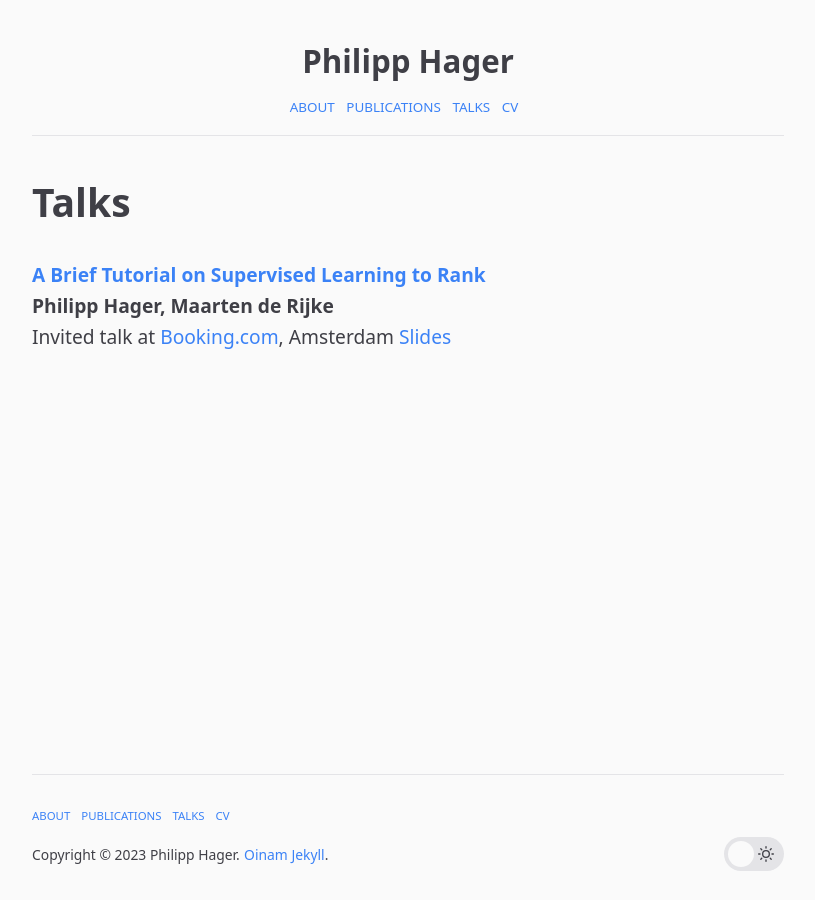
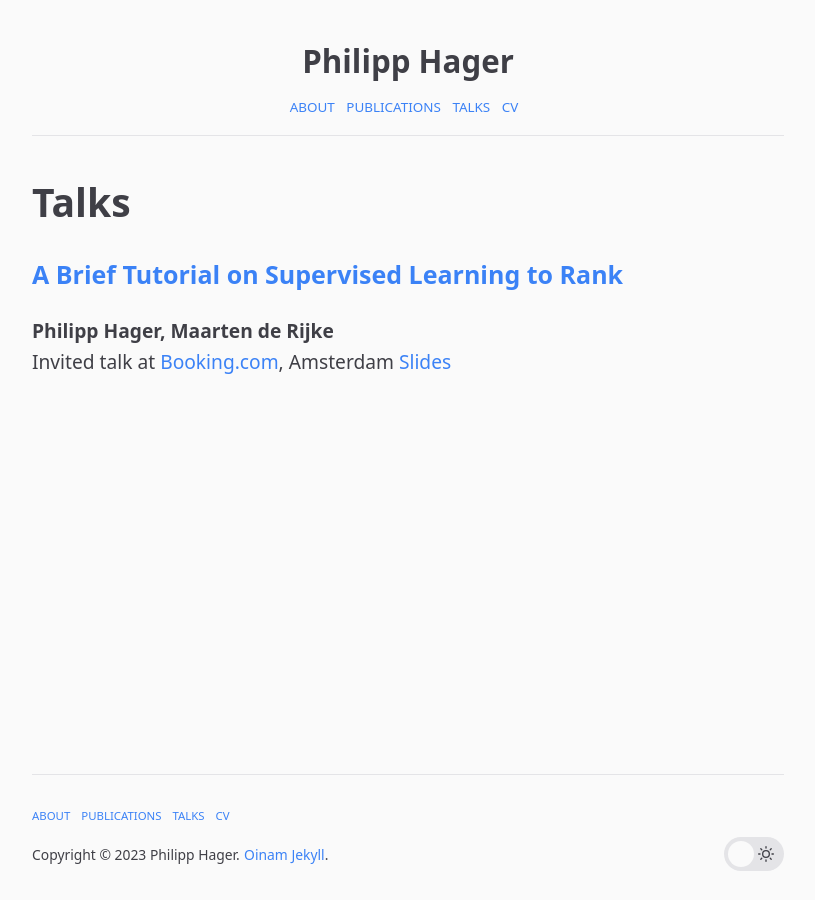
Before and after one commit to philipphager/philipphager.github.io, a Jekyll site: the page built from talks.md, in a window 1280 px wide. Shown: the whole page, without its empty margins (232-1047 px from the left). Built offline with Jekyll 4.4.1, drawn with Linux system fonts in a browser that asks for light colours.

```diff
--- a/talks.md
+++ b/talks.md
@@ -4,7 +4,7 @@ title: Talks
 permalink: /talks/
 ---
 
-**[A Brief Tutorial on Supervised Learning to Rank](/assets/slides/2023-supervised-ltr-tutorial.pdf)**\\
+### [A Brief Tutorial on Supervised Learning to Rank](/assets/slides/2023-supervised-ltr-tutorial.pdf)
 **Philipp Hager, Maarten de Rijke**\\
 Invited talk at [Booking.com](https://booking.com/), Amsterdam
 [Slides](/assets/slides/2023-supervised-ltr-tutorial.pdf)
```
